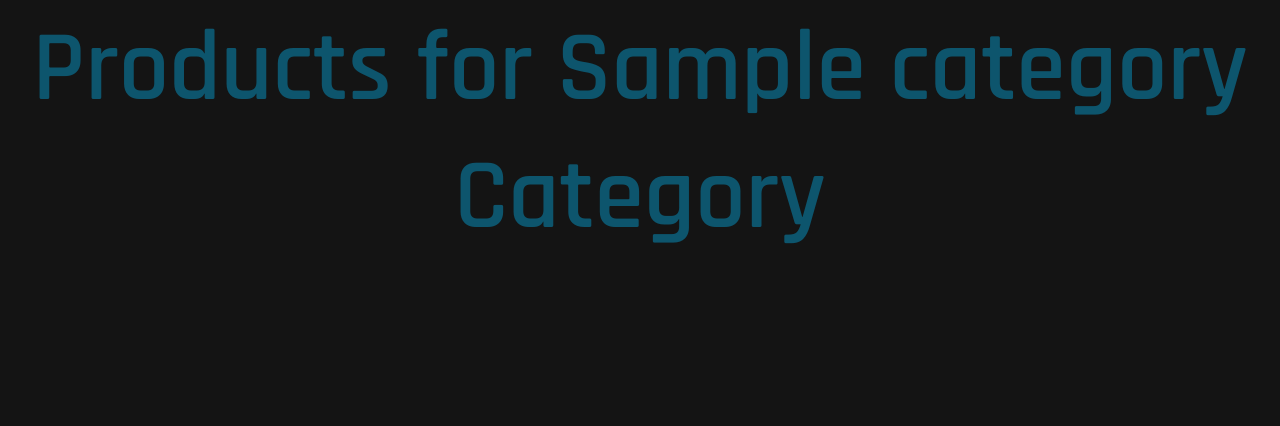
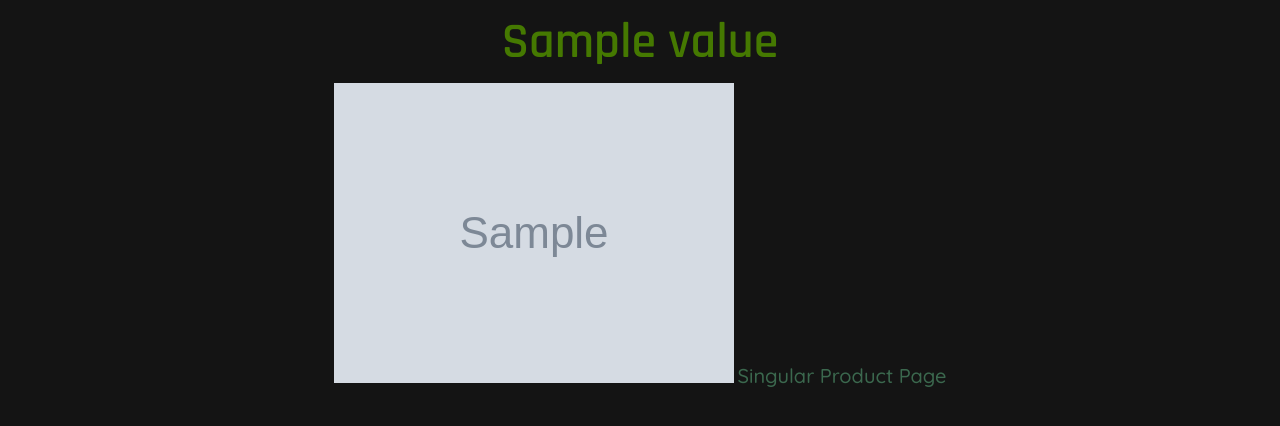
Before and after one commit to afazio1/roboticnation-shop, a Django app: template store/templates/product_routes/products.html in a window 1280 px wide. Shown: the top 426 px of the page. Run offline with Django 4.2, Linux system fonts and the light colour scheme; the template is opened without the code that fills it: most values are stand-ins (such as "Sample title", 1, 10 or a date in 2020); grey boxes marked "Sample" are stand-in pictures; some web fonts are replaced.

Commit message:
categories page

```diff
--- a/store/templates/product_routes/categories.html
+++ b/store/templates/product_routes/categories.html
@@ -3,8 +3,8 @@
 {% for key, value in data.items %}
 <div>
     <h2>{{ value.name }}</h2>
-    <img src="{{ value.picture }}" alt="">
-    <a href="/products/{{ value.name }}/">Category Page</a>
+    <img src="{{ value.image }}" alt="">
+    <a href="/categories/{{ value.name }}/">Category Page</a>
 </div>
 
 {% endfor %}
--- a/store/templates/product_routes/products.html
+++ b/store/templates/product_routes/products.html
@@ -1,3 +1,11 @@
 {% include '../partials/header.html' %}
-<h1>Products for {{category}} Category</h1>
+
+{% for key, value in data.items %}
+<div>
+    <h2>{{ value.name }}</h2>
+    <img src="{{ value.image }}" alt="">
+    <a href="/categories/{{ value.category }}/{{ value.id }}">Singular Product Page</a>
+</div>
+
+{% endfor %}
 {% include '../partials/footer.html' %}
--- a/store/urls.py
+++ b/store/urls.py
@@ -6,8 +6,8 @@ urlpatterns = [
     path('', views.index, name='index'),
 
     # products
-    path('products/', views.products),
-    path('products/<str:category>/', views.category),
-    path('products/<str:category>/<str:id>', views.product)
+    path('categories/', views.products),
+    path('categories/<str:category>/', views.category),
+    path('categories/<str:category>/<str:id>', views.product)
 
 ]
```
Also changed, not shown: store/views.py (+4 -3 lines).
